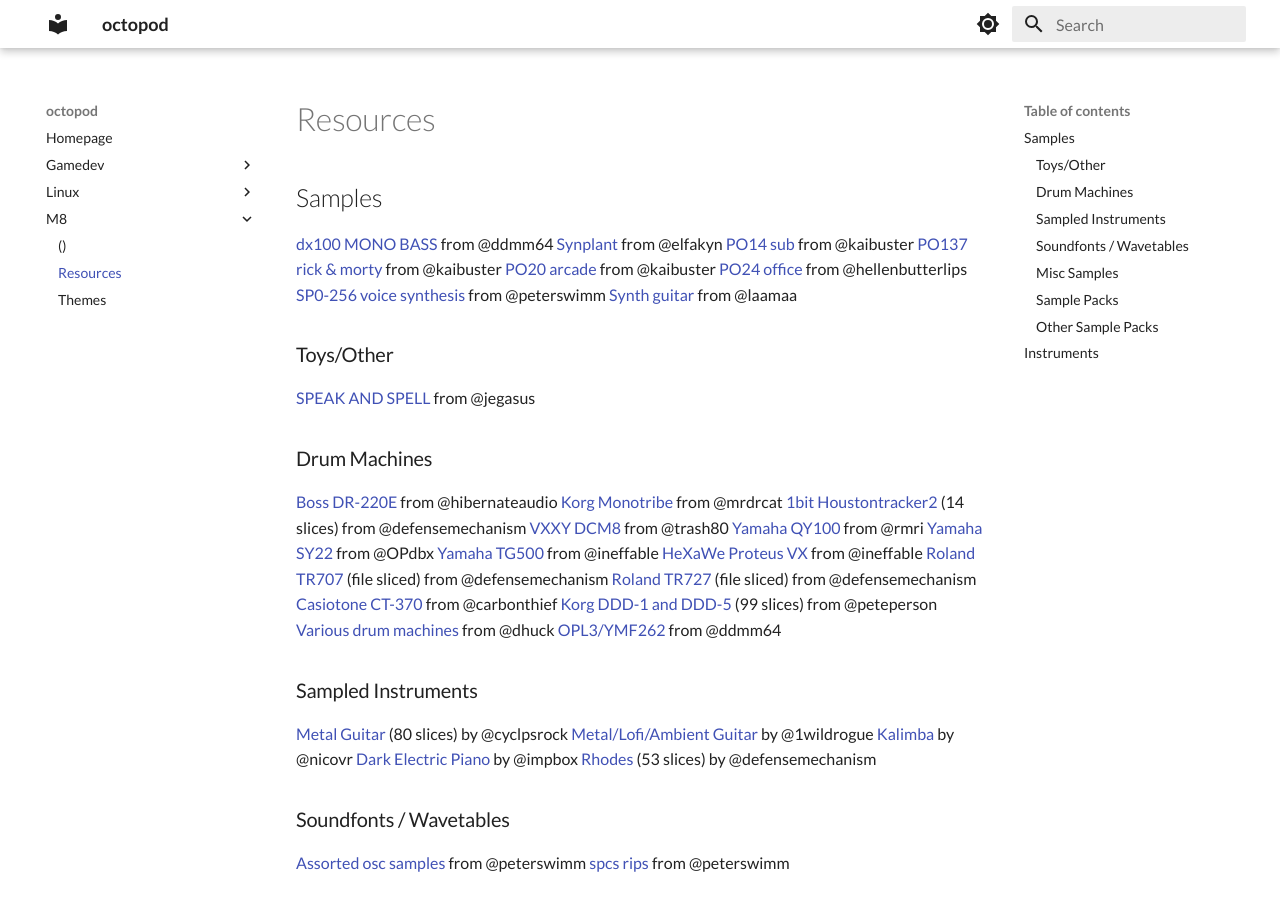
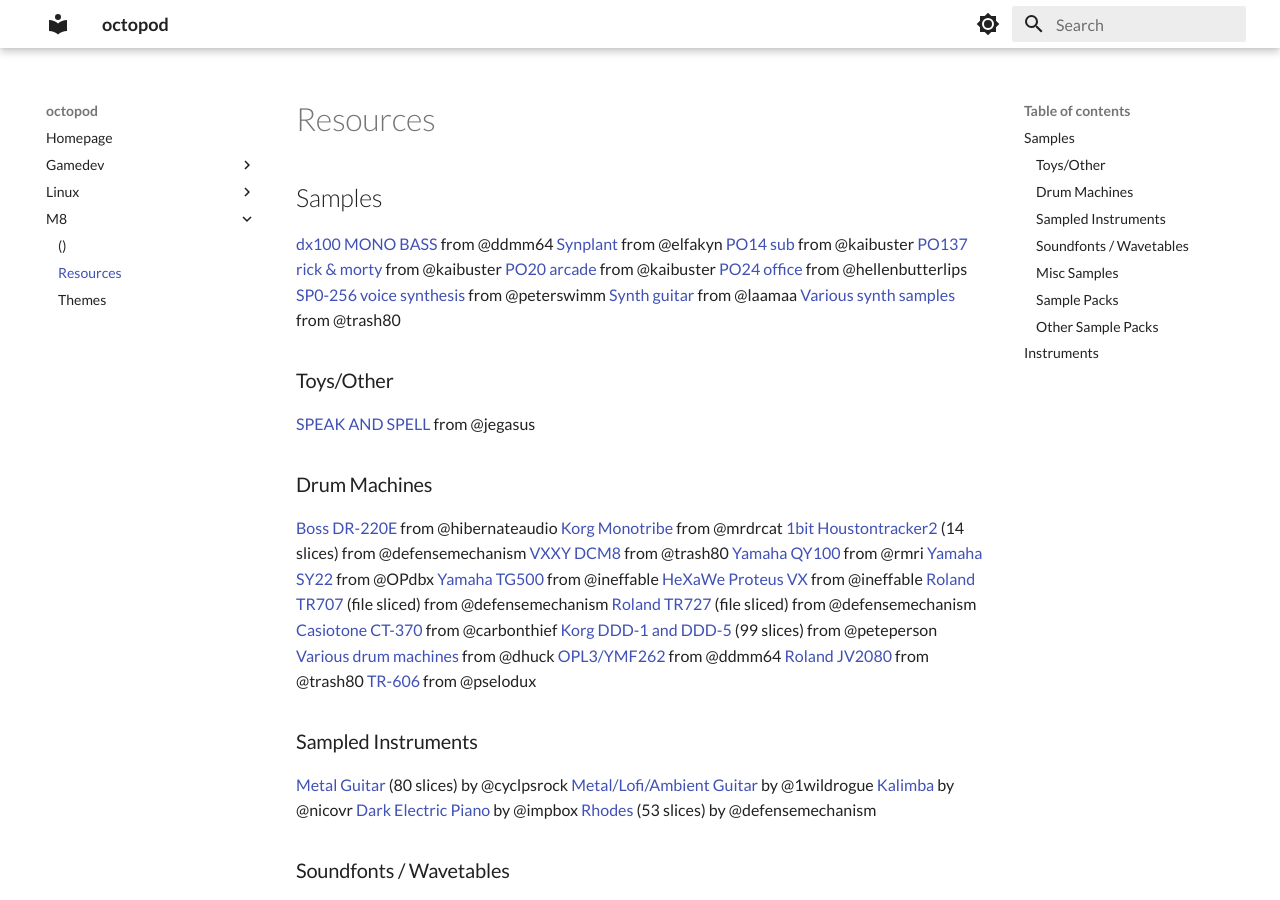
Before and after one commit to bakana808/mkdocs, an MkDocs documentation site: the page built from docs/m8/resources.md, in a window 1280 px wide and 900 px high. Built offline with MkDocs 1.6.1 and Material for MkDocs 9.7.7, drawn with Linux system fonts in a browser that asks for light colours.

Commit message:
vault backup: 2024-02-27 00:26:56

```diff
--- a/docs/m8/resources.md
+++ b/docs/m8/resources.md
@@ -8,6 +8,7 @@
 [PO24 office](https://cdn.discordapp.com/attachments/754405144325521530/1019088873646739486/PO24.wav?ex=65efcd79&is=65dd5879&hm=81caec58d5953e6ba7acef113b9c3b2ea158a660c0e9c568929225a4b5468126&) from @hellenbutterlips
 [SP0-256 voice synthesis](https://cdn.discordapp.com/attachments/754405144325521530/903374867972374598/SPO256-set.zip?ex=65ea1ee8&is=65d7a9e8&hm=599465983dc0e68d920554797c0e8503468e0bb0fde5e8dfd654e4e218747306&) from @peterswimm
 [Synth guitar](https://cdn.discordapp.com/attachments/754405144325521530/900451379544457276/GOTEBORG.zip?ex=65e8b6b2&is=65d641b2&hm=cbf516e4c435c93d602c783b624562b3cf4249930a2706a89708031b5d68b67e&) from @laamaa
+[Various synth samples](https://cdn.discordapp.com/attachments/754405144325521530/789301147193573417/Trash80_Synths.zip?ex=65ea67f9&is=65d7f2f9&hm=0bc945b376f817e0d4083415414e9b153e9167ec2a0aff1db255b1593b70d437&) from @trash80
 
 ### Toys/Other
 [SPEAK AND SPELL](https://cdn.discordapp.com/attachments/754405144325521530/1114705958397034557/Speak_and_Spell_Repackaged.7z?ex=65ecf8d2&is=65da83d2&hm=55239c0f5d9926791acf82e0750664d2e681dd28ed41f48559d05127c4e67f72&) from @jegasus
@@ -28,6 +29,8 @@
 [Korg DDD-1 and DDD-5](https://cdn.discordapp.com/attachments/754405144325521530/902240708587585596/DDD-KIT-SLICE99.wav?ex=65ef3923&is=65dcc423&hm=dc36440caa39a0b1fcc48a26f3b7a505236e6900e3a35c53dbff4b6cbe0f0336&) (99 slices) from @peteperson
 [Various drum machines](https://cdn.discordapp.com/attachments/754405144325521530/900440043175432272/M8_Drums.zip?ex=65e8ac23&is=65d63723&hm=f4b8e53ee62884a94ad3afd2aed48856b6c5a4958d11e6f4751db62047967e95&) from @dhuck
 [OPL3/YMF262](https://cdn.discordapp.com/attachments/754405144325521530/852713708924436530/ddmm64_op3v0_84.wav?ex=65ea6306&is=65d7ee06&hm=280080c3353178dbbdccb504bf6e19441e27a24eac9bd6ffc5f632afe89bc25e&) from @ddmm64
+[Roland JV2080](https://cdn.discordapp.com/attachments/754405144325521530/791428923300642836/ROLAND_GM-KIT-S64.zip?ex=65e8eb1f&is=65d6761f&hm=a6405fffb8fc36efd5e894401737fdb0b7ccd7314cf409739e4e58bd0db9492b&) from @trash80
+[TR-606](https://cdn.discordapp.com/attachments/754405144325521530/784312381009952768/TR-606.zip?ex=65eab6d3&is=65d841d3&hm=5f3dbcb512b0f656a31c124e5c610d2138a366dd6523cd90f6135c989773597a&) from @pselodux
 
 ### Sampled Instruments
 
```
